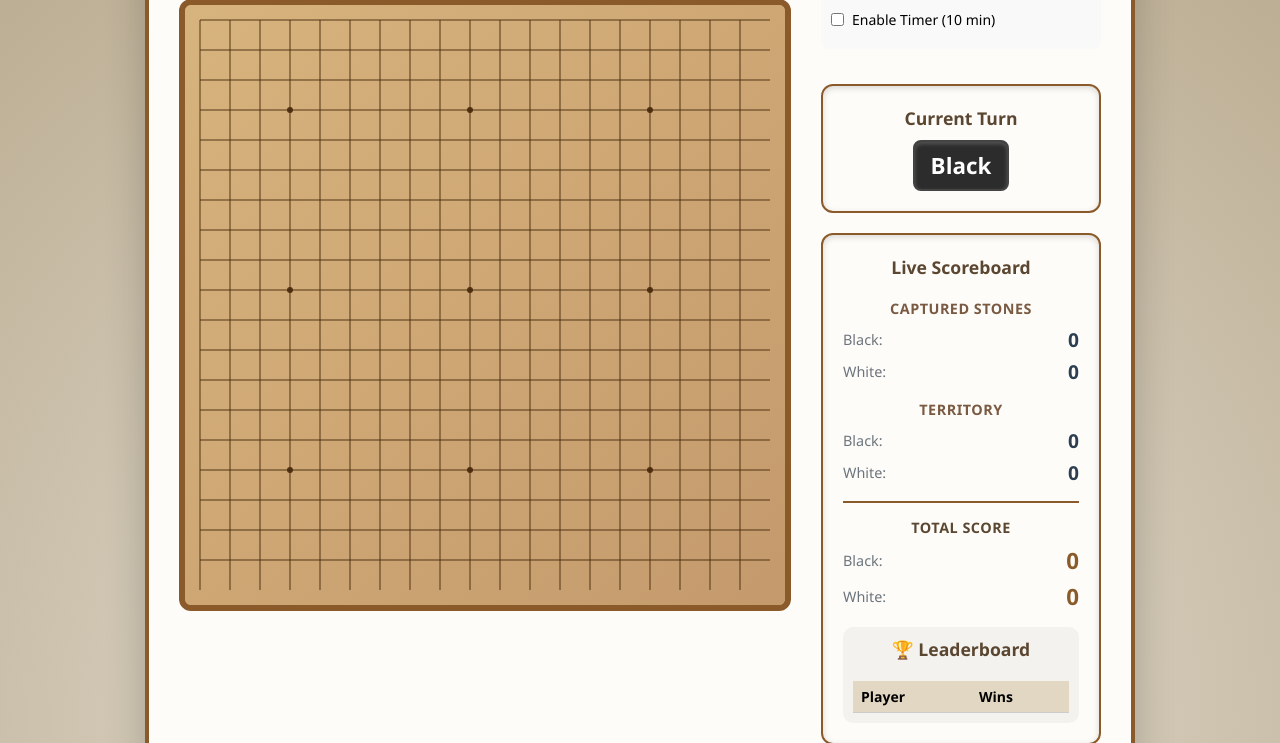
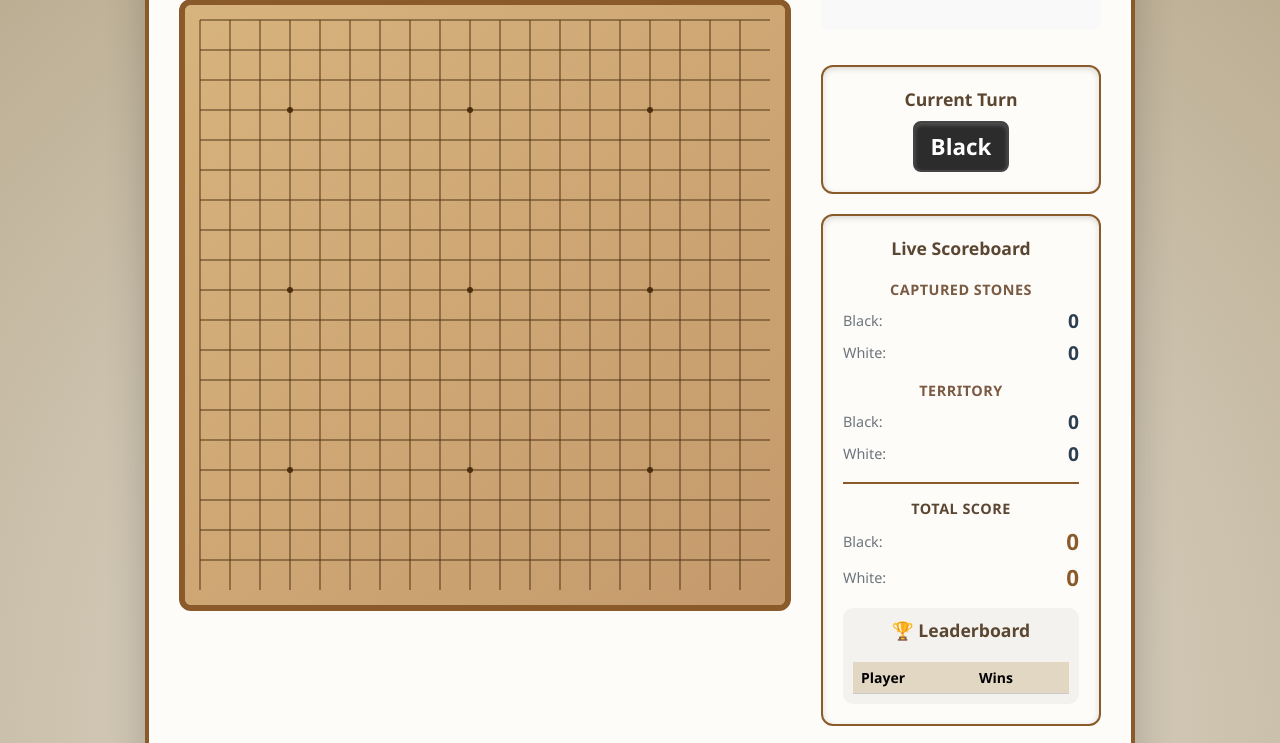
Before and after one commit to J72003/We-Have-Nothing, a website built with Vite: page index.html in a window 1280 px wide. Shown: the part 163-906 px from the top of the page. Built offline with nearby package versions, Linux system fonts and the light colour scheme; files whose address does not match are found by name.

Commit message:
removed timer

```diff
--- a/index.html
+++ b/index.html
@@ -86,8 +86,7 @@
           </select>
 
           <label style="display: flex; align-items: center; gap: 8px; margin-top: 8px;">
-            <input type="checkbox" id="enableTimer">
-            Enable Timer (10 min)
+
           </label>
         </div>
       </div>
```
